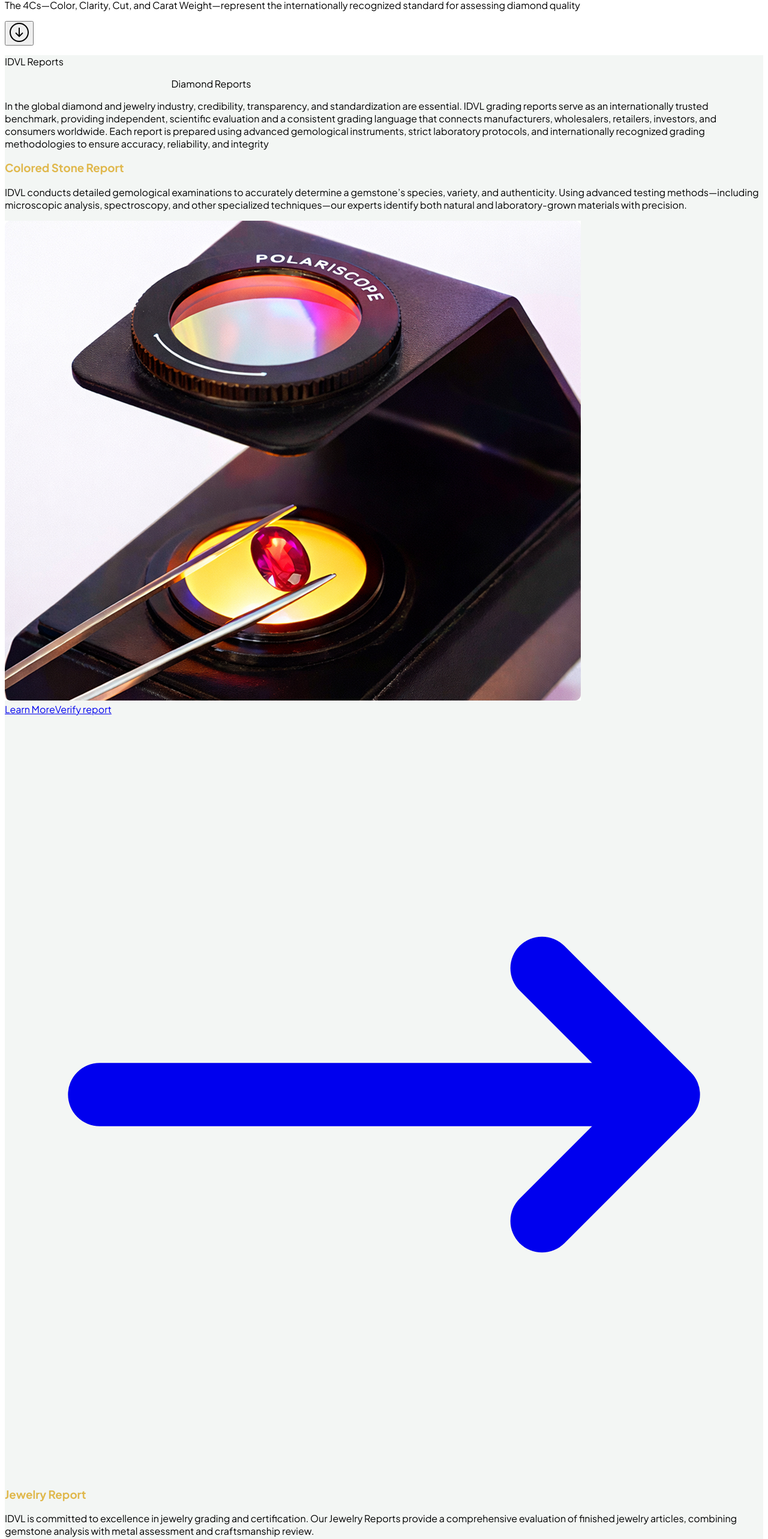
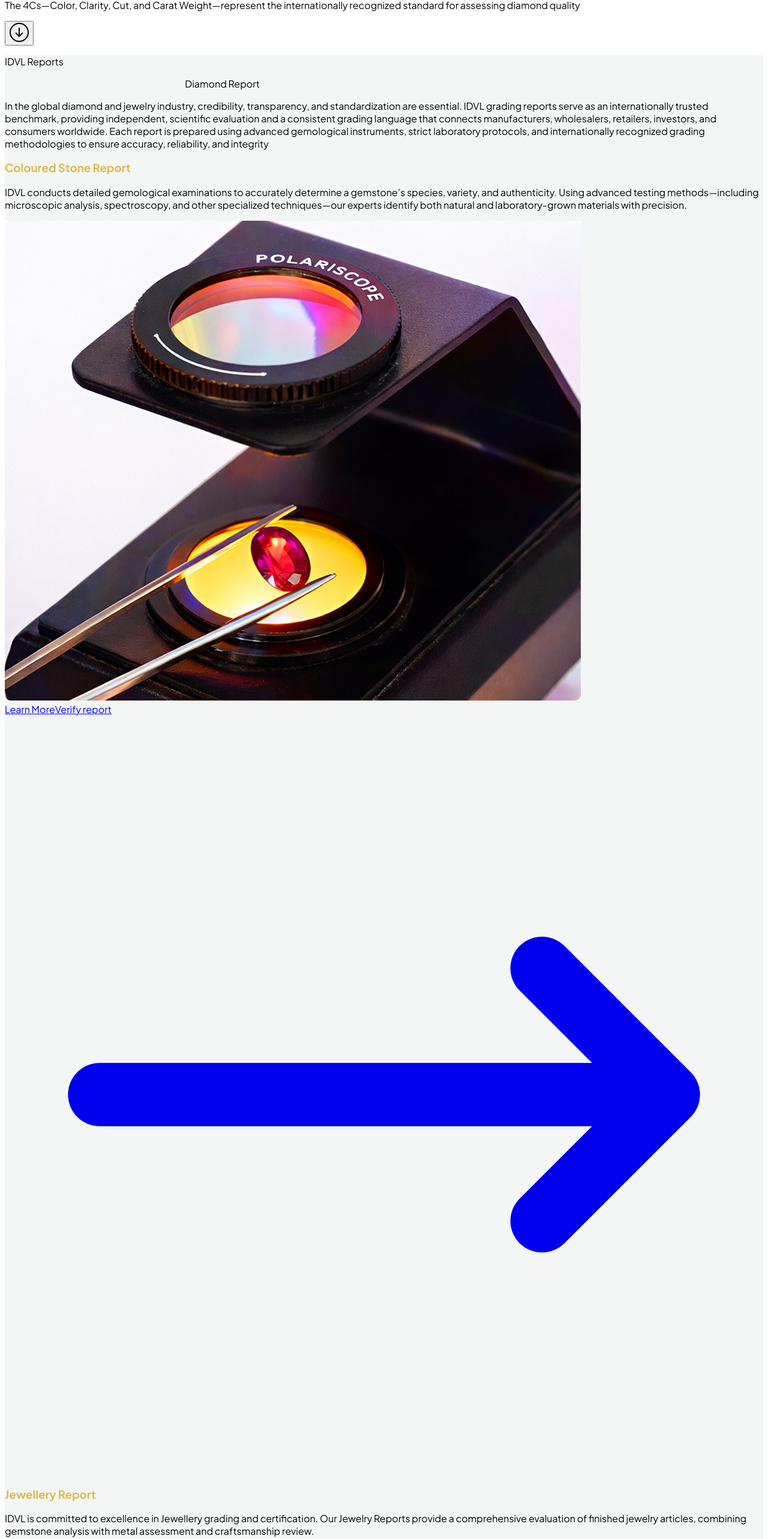
Before and after one commit to Jittumandal/IDVL-GOLD, a React (Create React App) app: page / in a window 1280 px wide. Shown: the part 1491-4057 px from the top of the page at 60% size. Built offline with nearby package versions, Linux system fonts and the light colour scheme.

Commit message:
changed done

```diff
--- a/src/About/About.js
+++ b/src/About/About.js
@@ -21,7 +21,7 @@ const About = () => {
           <div className="w-full ">
             <div className="space-y-6">
               <h1 className="text-5xl md:text-6xl font-bold mb-6 text-white leading-tight">
-                International Diamond Verification Lab
+                International Diamond Vefication Lab
 
               </h1>
               <h1 className="text-5xl md:text-6xl font-bold mb-6 text-white leading-tight">
--- a/src/Contact/Contact.js
+++ b/src/Contact/Contact.js
@@ -87,7 +87,7 @@ export default function Contact() {
               <p className="mb-2">For information, contact <a href="mailto:info@syndratech.com" className="text-green-600">info@idvlhallmarking.com</a></p>
               <p className="mb-2"><strong>Business Hours </strong>
               </p>
-              <p className="mb-2"> <a href="tel:+918744090761" className="text-green-600">Monday - Saturday: 10:00 AM - 6:00 PM
+              <p className="mb-2"> <a href="tel:+918744090761" className="text-green-600">Monday - Saturday: 11:00 AM - 7:00 PM
               </a></p>
               <p className="mb-2"> <a href="tel:+918744090761" className="text-green-600">Sunday: Closed
               </a></p>
--- a/src/components/Bigestbarand.js
+++ b/src/components/Bigestbarand.js
@@ -47,12 +47,12 @@ const BiggestBrands = () => {
         {/* Contact Info */}
         <div className="text-center">
           <p className="text-lg text-gray-800">
-            For Corporate Catering Enquiries Call us at{" "}
+            Services Providers{" "}
             <a
               href="tel:+919999804777"
               className="font-semibold text-green-600 hover:underline"
             >
-              91 99998 04777
+              +91-99998 04777
             </a>
           </p>
         </div>
--- a/src/components/FreshMealPlansHeading.js
+++ b/src/components/FreshMealPlansHeading.js
@@ -4,9 +4,9 @@ const FreshMealPlansHeading = () => {
   const [currentIndex, setCurrentIndex] = useState(0);
 
   const words = [
-    { text: "Colored Stone Report", className: "text-[#E0B84C]" },
-    { text: "Jewelry Report", className: "text-[#E0B84C]" },
-    { text: "Diamond Reports", className: "text-[#E0B84C]" },
+    { text: "Coloured Stone Report", className: "text-[#E0B84C]" },
+    { text: "Jewellery Report", className: "text-[#E0B84C]" },
+    { text: "Diamond Report", className: "text-[#E0B84C]" },
 
   ];
 
--- a/src/components/LocationPic.js
+++ b/src/components/LocationPic.js
@@ -11,7 +11,7 @@ const testimonials = [
     img: "/images/KarolBagh.jpg",
   },
   {
-    name: "Ghaziabaad up 201001",
+    name: "Ghaziabad UP 201001",
     img: "/images/goldshop2.jpg",
   },
 
--- a/src/components/OurHistory.js
+++ b/src/components/OurHistory.js
@@ -5,11 +5,11 @@ const blocks = [
   { type: 'image', img: '/images/DiamondColor.png' },
   {
     type: 'text',
-    title: "Diamond Color",
+    title: "Diamond Colour",
     paragraphs: [
-      "When discussing diamond color, we are typically referring to the degree of color absence within the stone. Even the slightest variation in tone can significantly influence a diamond’s overall quality, appearance, and market value. While these differences may appear subtle to the untrained eye, they are measurable and scientifically evaluated through professional gemological standards.",
-      "At IDVL, diamond color assessment is never based on opinion. It is determined through strict grading procedures, controlled lighting environments, and expert analysis to ensure precision and consistency.",
-      "Historically, before standardized grading systems were established, diamonds were often described using informal terms such as “water-clear” for colorless stones, clarity as “with or without flaws,” and cut simply as “well made.” Among these characteristics, only carat weight had long-standing consistency, dating back several centuries.",
+      "When discussing diamond colour, we are typically referring to the degree of colour absence within the stone. Even the slightest variation in tone can significantly influence a diamond’s overall quality, appearance, and market value. While these differences may appear subtle to the untrained eye, they are measurable and scientifically evaluated through professional gemological standards.",
+      "At IDVL, diamond colour assessment is never based on opinion. It is determined through strict grading procedures, controlled lighting environments, and expert analysis to ensure precision and consistency.",
+      "Historically, before standardized grading systems were established, diamonds were often described using informal terms such as “water-clear” for colourless stones, clarity as “with or without flaws,” and cut simply as “well made.” Among these characteristics, only carat weight had long-standing consistency, dating back several centuries.",
 
 
     ],
--- a/src/components/SubscriptionPlans.js
+++ b/src/components/SubscriptionPlans.js
@@ -3,7 +3,7 @@ import { Link } from "react-router-dom";
 
 const reports = [
   {
-    title: "Colored Stone Report",
+    title: "Coloured Stone Report",
     description:
       "IDVL conducts detailed gemological examinations to accurately determine a gemstone’s species, variety, and authenticity. Using advanced testing methods—including microscopic analysis, spectroscopy, and other specialized techniques—our experts identify both natural and laboratory-grown materials with precision.",
     img: "/images/colored_diamond_report.png",
@@ -11,15 +11,15 @@ const reports = [
     verifyLink: "/verify/colored-stone",
   },
   {
-    title: "Jewelry Report",
+    title: "Jewellery Report",
     description:
-      "IDVL is committed to excellence in jewelry grading and certification. Our Jewelry Reports provide a comprehensive evaluation of finished jewelry articles, combining gemstone analysis with metal assessment and craftsmanship review.",
+      "IDVL is committed to excellence in Jewellery grading and certification. Our Jewelry Reports provide a comprehensive evaluation of finished jewelry articles, combining gemstone analysis with metal assessment and craftsmanship review.",
     img: "/images/jewlery_reports.png",
     learnLink: "/reports/jewelry",
     verifyLink: "/verify/jewelry",
   },
   {
-    title: "Diamond Reports",
+    title: "Diamond Report",
     description: "IDVL provides comprehensive grading reports for loose diamonds, clearly determining whether a diamond is natural or laboratory-grown. Our diamond grading process follows internationally recognized standards and strict quality control procedures.",
     img: "/images/diamond-reports.png",
     learnLink: "/reports/diamond",
--- a/src/data/locations.json
+++ b/src/data/locations.json
@@ -2,8 +2,8 @@
   "New Delhi": [
     {
       "address": "Shop No. 1164/2, 4th Floor, Kucha Mahajani, Chandni Chowk, Delhi - 110006, India",
-      "phone": "9871998212",
-      "phone2": "9871998213",
+      "phone": "+91-9871998212",
+      "phone2": "+91-9871998213",
       "dinein": "11:00 AM - 7:00 PM",
       "BusinessHours": "Monday - Saturday:",
       "time": "11:00 AM - 7:00 PM",
@@ -14,8 +14,8 @@
     },
     {
       "address": "Building No. 2635-2634, Shop No. 209, 2nd Floor, Bank Street, Karol Bagh, New Delhi - 110005, India",
-      "phone": "9871998214",
-      "phone2": "9871998215",
+      "phone": "+91-9871998214",
+      "phone2": "+91-9871998215",
       "dinein": "11:00 AM - 7:00 PM",
       "BusinessHours": "Tuesday - Sunday :",
       "time": "11:00 AM - 7:00 PM",
@@ -26,8 +26,8 @@
     },
     {
       "address": "Shop No. 182, 2nd Floor, Katra Mashroo, Dariba Kalan, Chandni Chowk, Delhi - 110006, India",
-      "phone": "1147007022",
-      "phone2": "9871998218",
+      "phone": "+91-1147007022",
+      "phone2": "+91-9871998218",
       "dinein": "11:00 AM - 7:00 PM",
       "BusinessHours": "Monday - Saturday:",
       "time": "11:00 AM - 7:00 PM",
@@ -38,8 +38,8 @@
     },
     {
       "address": "Shop No.1163, 3rd Floor, Kucha Mahajani, Chandni Chowk, Delhi - 110006, India",
-      "phone": "9871998216",
-      "phone2": "9871998217",
+      "phone": "+91-9871998216",
+      "phone2": "+91-9871998217",
       "dinein": "11:00 AM - 7:00 PM",
       "BusinessHours": "Monday - Saturday:",
       "time": "11:00 AM - 7:00 PM",
@@ -50,7 +50,7 @@
     },
     {
       "address": "Shop No. 3239/30, 1st Floor, Bedanpura, Karol Bagh, New Delhi - 110005, India",
-      "phone": "9871998217",
+      "phone": "+91-9871998217",
       "dinein": "11:00 AM - 7:00 PM",
       "BusinessHours": "Tuesday  - Sunday :",
       "time": "11:00 AM - 7:00 PM",
@@ -61,7 +61,7 @@
     },
     {
       "address": "Shop No. 168, 1st Floor, Dasna Gate, Adora Store Wali Gali, Naya Ganj, Ghaziabad, Uttar Pradesh - 201001, India",
-      "phone": "9211368844",
+      "phone": "+91-9211368844",
       "dinein": "11:00 AM - 7:00 PM",
       "BusinessHours": "Wednesday  - Monday:",
       "time": "11:00 AM - 7:00 PM",
@@ -74,7 +74,7 @@
   "Others": [
     {
       "address": "Shop No. 168, 1st Floor, Dasna Gate, Adora Store Wali Gali, Naya Ganj, Ghaziabad, Uttar Pradesh - 201001, India",
-      "phone": "9211368844",
+      "phone": "+91-9211368844",
       "dinein": "11:00 AM - 7:00 PM",
       "BusinessHours": "Wednesday  - Monday:",
       "time": "11:00 AM - 7:00 PM",
--- a/src/pages/ReportVerified.js
+++ b/src/pages/ReportVerified.js
@@ -59,7 +59,7 @@ export default function ReportVerified() {
                 {/* Right content column */}
                 <div className="w-full md:w-1/2 flex flex-col p-8 md:p-12">
                     {/* Header */}
-                    <div className="bg-yellow-50 rounded-lg px-6 py-4 mb-6 border-l-4 border-yellow-400">
+                    <div className="bg-yellow-50 rounded-lg px-6 py-4 mt-6 mb-6 border-l-4 border-yellow-400">
                         <h2 className="text-xl font-bold text-yellow-800">
                             {report.type}
                         </h2>
```
